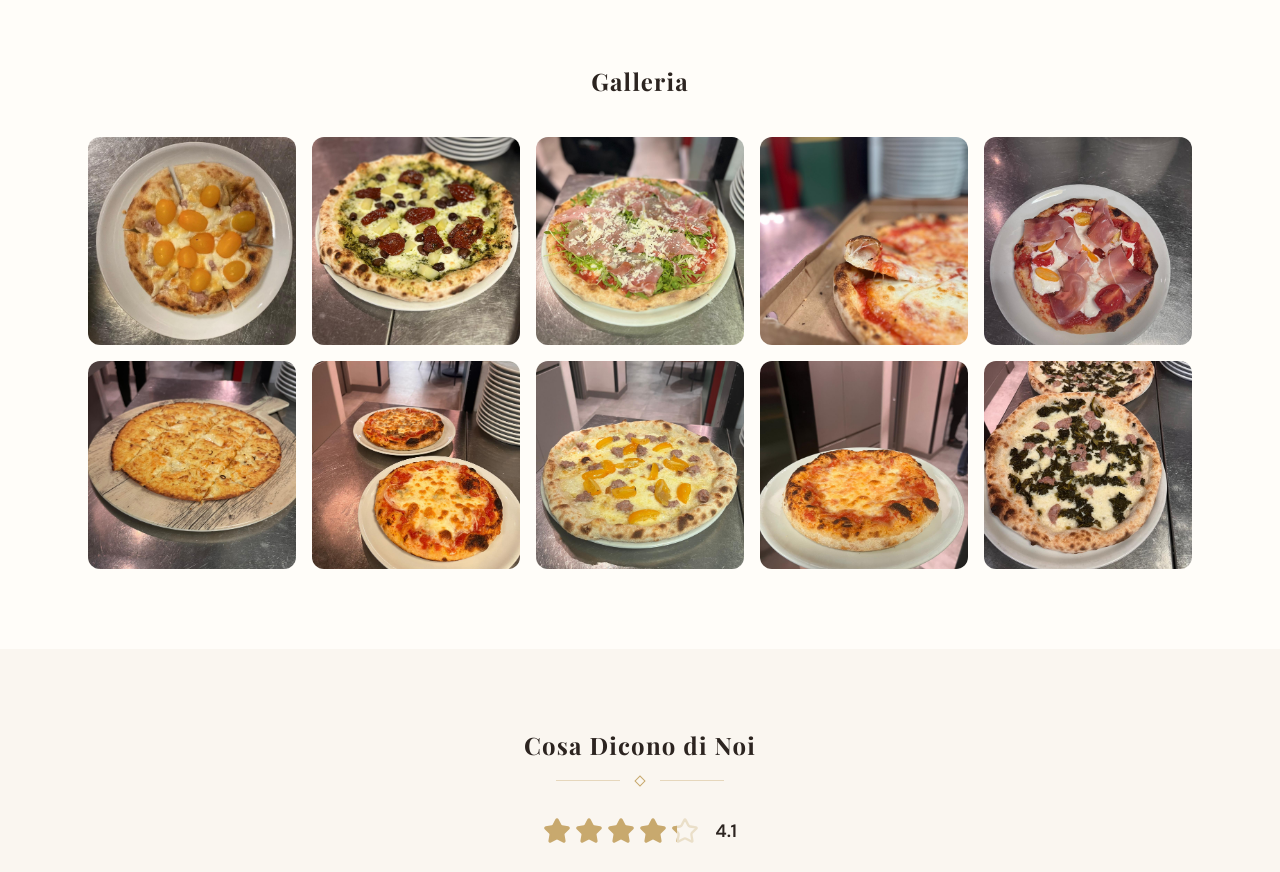
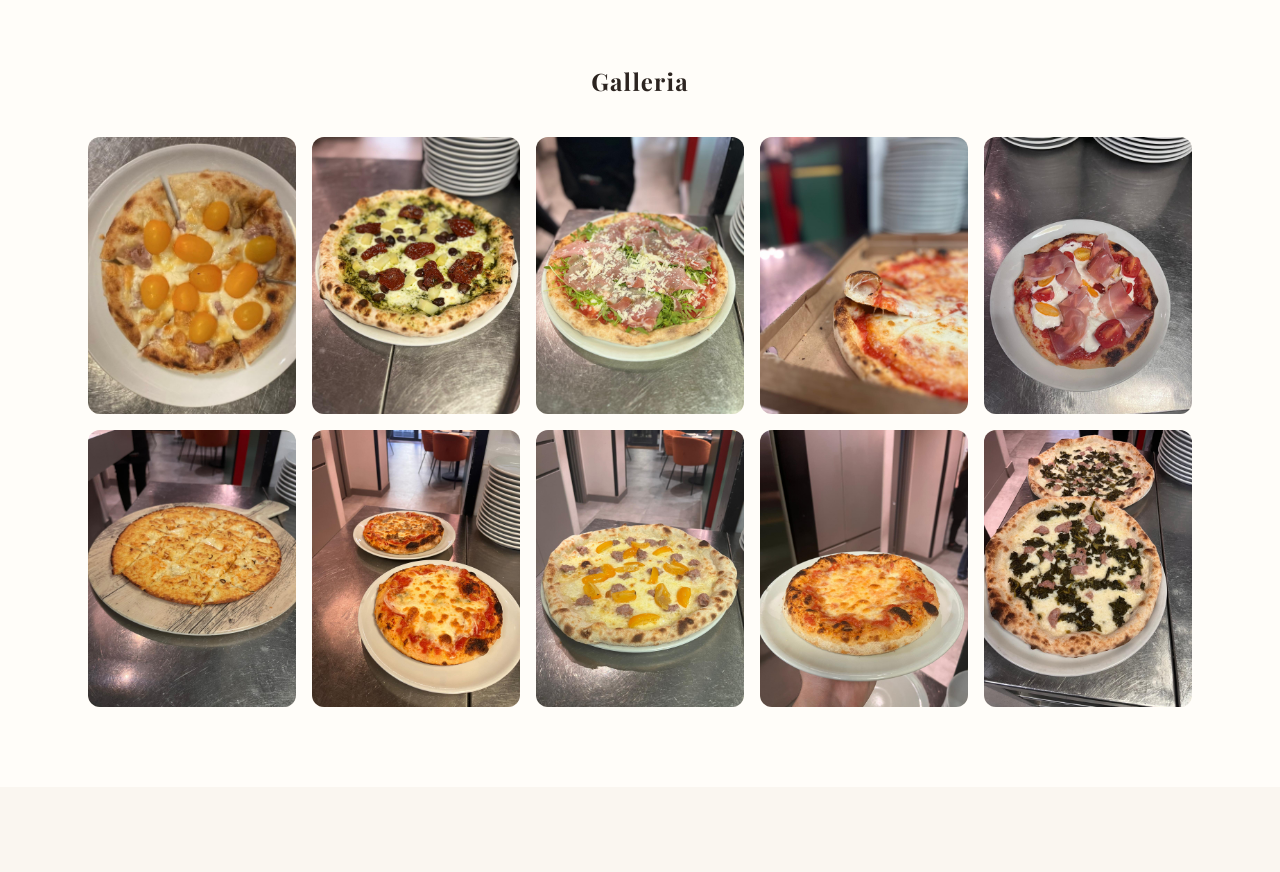
Before and after one commit to rafamartinezquiles/la-fermata-website, a Next.js app: page / in a window 1280 px wide. Shown: the part 1920-2792 px from the top of the page. Built offline with nearby package versions, Linux system fonts and the light colour scheme.

Commit message:
:fix gallery grid — 3 cols on tablet, 5 cols on desktop, portrait aspect ratio for food photos

```diff
--- a/src/app/en/home-page-client.tsx
+++ b/src/app/en/home-page-client.tsx
@@ -170,15 +170,15 @@ export default function HomePageClientEN() {
           </motion.h3>
 
           {/* Desktop grid */}
-          <div className="hidden md:grid md:grid-cols-5 md:gap-4">
+          <div className="hidden md:grid md:grid-cols-3 lg:grid-cols-5 md:gap-4">
             {galleryItems.map((item) => (
               <motion.div
                 key={item.id}
-                className="group relative aspect-square cursor-pointer overflow-hidden rounded-xl"
+                className="group relative aspect-[3/4] cursor-pointer overflow-hidden rounded-xl bg-[#FAF0E4]"
                 initial={{ opacity: 0, scale: 0.95 }}
                 whileInView={{ opacity: 1, scale: 1 }}
                 viewport={{ once: true, amount: 0.3 }}
-                transition={{ duration: 0.5, delay: item.id * 0.08 }}
+                transition={{ duration: 0.5, delay: item.id * 0.06 }}
                 whileHover={{ scale: 1.03 }}
               >
                 <Image
@@ -186,7 +186,7 @@ export default function HomePageClientEN() {
                   alt={item.alt}
                   fill
                   className="object-cover transition-transform duration-300 group-hover:scale-110"
-                  sizes="(min-width: 768px) 33vw, 100vw"
+                  sizes="(min-width: 1024px) 20vw, (min-width: 768px) 33vw, 100vw"
                 />
               </motion.div>
             ))}
--- a/src/app/home-page-client.tsx
+++ b/src/app/home-page-client.tsx
@@ -170,15 +170,15 @@ export default function HomePageClient() {
           </motion.h3>
 
           {/* Desktop grid */}
-          <div className="hidden md:grid md:grid-cols-5 md:gap-4">
+          <div className="hidden md:grid md:grid-cols-3 lg:grid-cols-5 md:gap-4">
             {galleryItems.map((item) => (
               <motion.div
                 key={item.id}
-                className="group relative aspect-square cursor-pointer overflow-hidden rounded-xl"
+                className="group relative aspect-[3/4] cursor-pointer overflow-hidden rounded-xl bg-[#FAF0E4]"
                 initial={{ opacity: 0, scale: 0.95 }}
                 whileInView={{ opacity: 1, scale: 1 }}
                 viewport={{ once: true, amount: 0.3 }}
-                transition={{ duration: 0.5, delay: item.id * 0.08 }}
+                transition={{ duration: 0.5, delay: item.id * 0.06 }}
                 whileHover={{ scale: 1.03 }}
               >
                 <Image
@@ -186,7 +186,7 @@ export default function HomePageClient() {
                   alt={item.alt}
                   fill
                   className="object-cover transition-transform duration-300 group-hover:scale-110"
-                  sizes="(min-width: 768px) 33vw, 100vw"
+                  sizes="(min-width: 1024px) 20vw, (min-width: 768px) 33vw, 100vw"
                 />
               </motion.div>
             ))}
```
